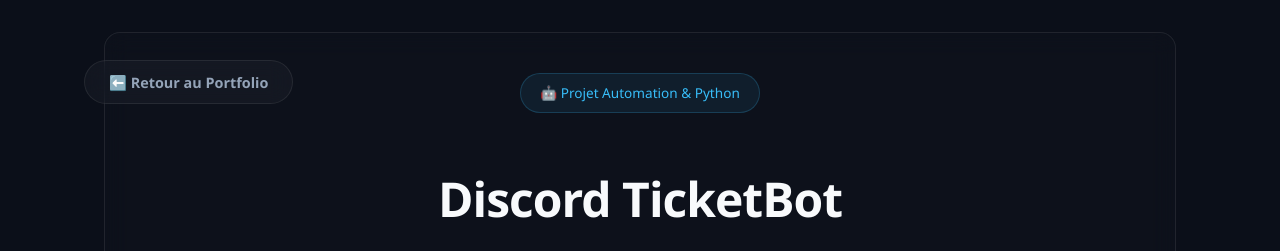
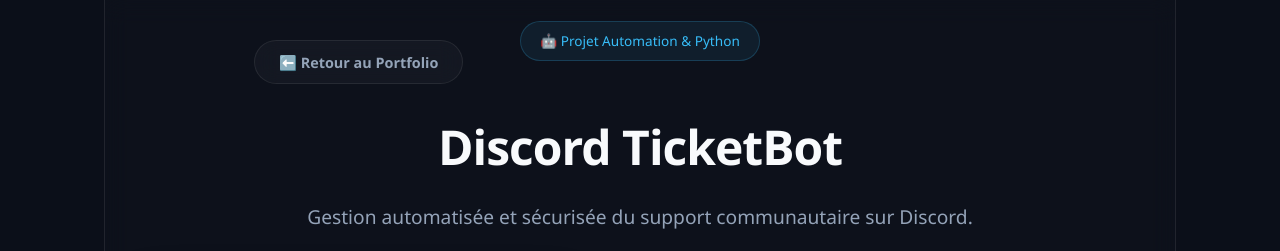
Before and after one commit to donovan057/portfolio-dono, a website built with Vite: page ticket-bot.html in a window 1280 px wide. Shown: the top 251 px of the page. Built offline with nearby package versions, Linux system fonts and the light colour scheme.

Commit message:
Design: Correction du chevauchement du bouton retour sur Mac

```diff
--- a/src/case-study.css
+++ b/src/case-study.css
@@ -2,9 +2,9 @@
    1. STYLES GÉNÉRAUX & STRUCTURE (COMMUNS TOUT ÉCRANS)
    ========================================================================== */
 .case-study-container {
-    max-width: 1200px; /* Élargi pour un meilleur rendu desktop */
+    max-width: 1200px;
     margin: 0 auto;
-    padding: 2rem 5% 6rem 5%;
+    padding: 1rem 5% 6rem 5%;
 }
 
 .case-study-card {
@@ -183,10 +183,13 @@
    4. BOUTON RETOUR POSITIONNÉ ET EN PREMIER PLAN
    ========================================================================== */
 .back-to-portfolio-container {
-    position: absolute;      /* Sort le bouton du flux pour le caler en haut */
-    top: 20px;               /* Marge par rapport au haut de l'écran */
-    left: 20px;              /* Aligne le bouton tout à gauche */
-    z-index: 9999;           /* Force le bouton à passer au tout premier plan */
+    max-width: 1200px;
+    margin: 0 auto;
+    padding: 1.5rem 5% 0 5%;
+    display: flex;
+    justify-content: flex-start;
+    position: relative;
+    z-index: 10;
 }
 
 .btn-back-portfolio {
```
